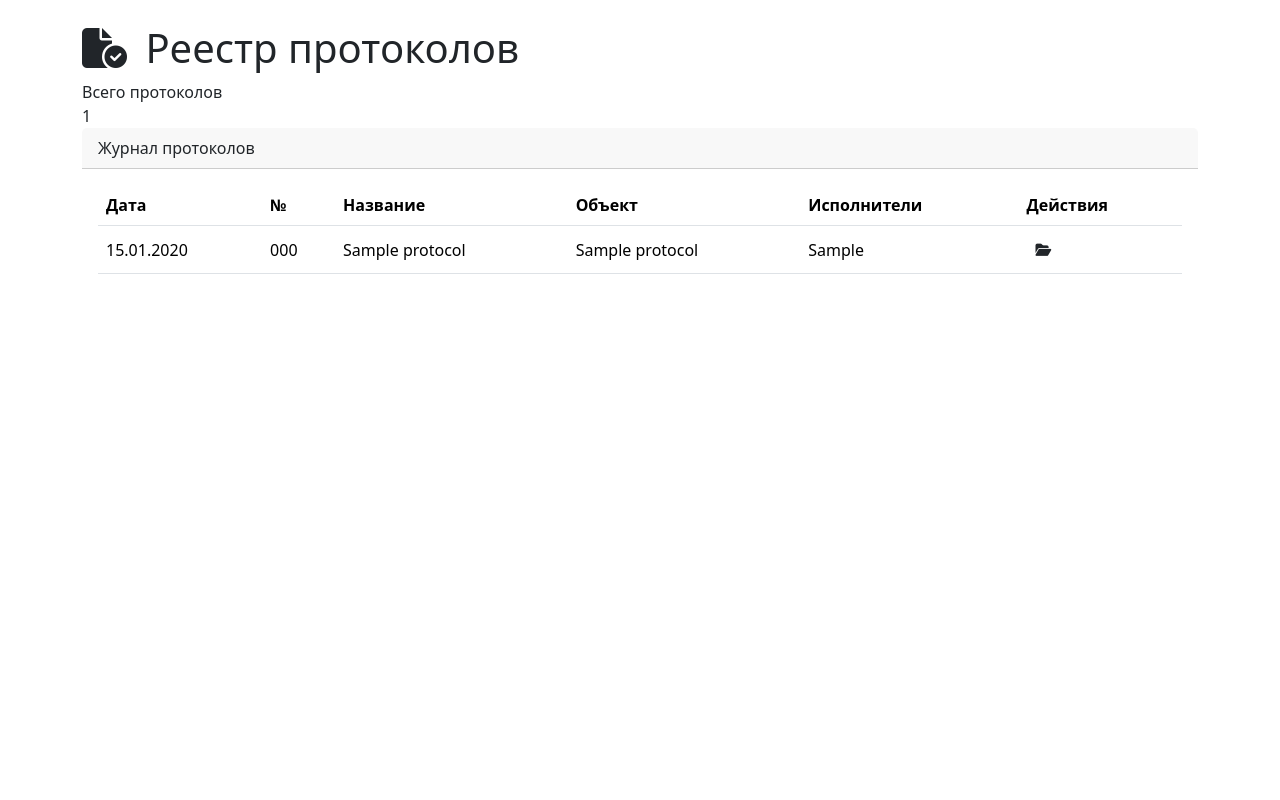
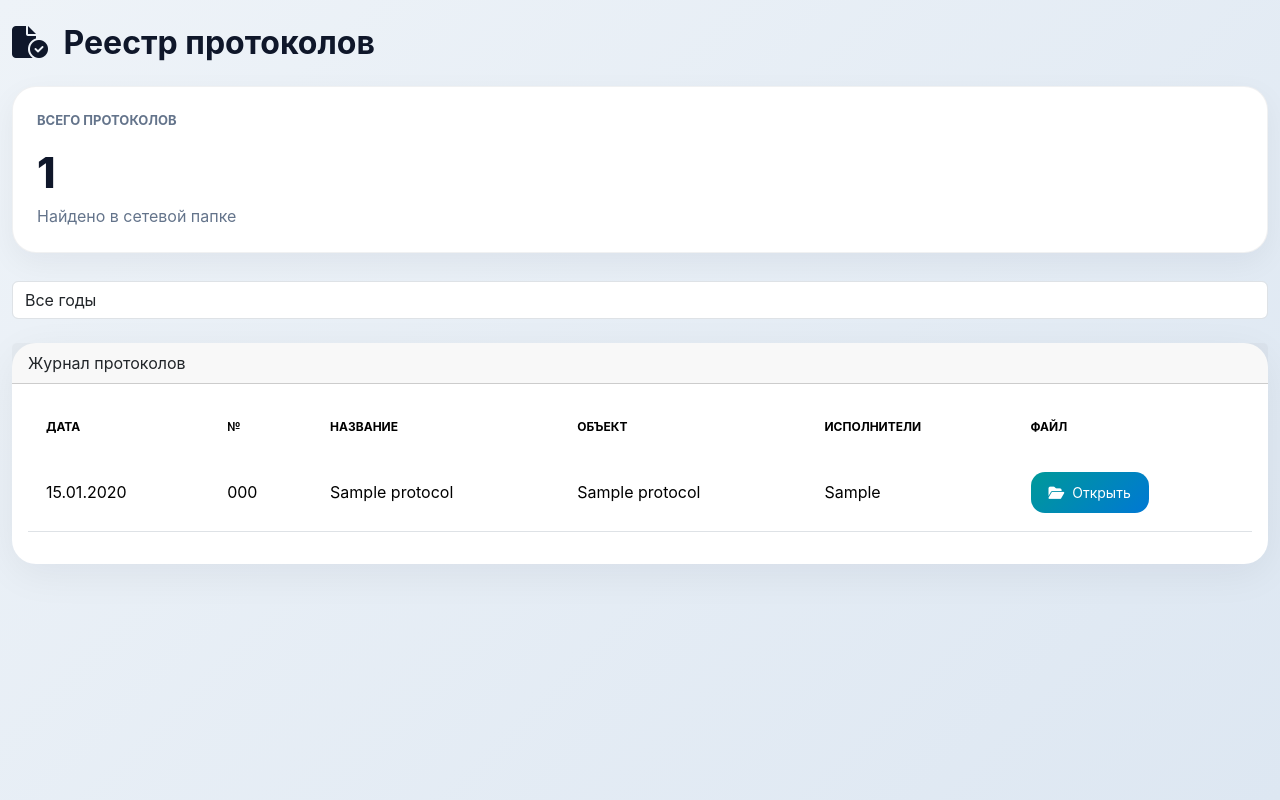
Before and after one commit to alex7r259/electrolab, a Flask app: page / in a window 1280 px wide. Run offline with Flask 3, Linux system fonts and the light colour scheme; tables that the repository leaves empty hold one stand-in row (values such as "Sample post"); some libraries are stand-ins or nearby versions.

Commit message:
Replace base and index templates with DataTables UI and year filter

```diff
--- a/templates/base.html
+++ b/templates/base.html
@@ -4,15 +4,212 @@
 
     <meta charset="utf-8">
 
+    <meta name="viewport"
+          content="width=device-width, initial-scale=1">
+
     <title>Реестр протоколов</title>
 
-    <link href="https://cdn.jsdelivr.net/npm/bootstrap@5.3.3/dist/css/bootstrap.min.css" rel="stylesheet">
+    <link href="https://cdn.jsdelivr.net/npm/bootstrap@5.3.3/dist/css/bootstrap.min.css"
+          rel="stylesheet">
 
-    <link href="https://cdn.datatables.net/1.13.8/css/dataTables.bootstrap5.min.css" rel="stylesheet">
+    <link href="https://cdn.datatables.net/1.13.8/css/dataTables.bootstrap5.min.css"
+          rel="stylesheet">
 
     <link rel="stylesheet"
           href="https://cdnjs.cloudflare.com/ajax/libs/font-awesome/6.5.2/css/all.min.css">
 
+<style>
+
+:root{
+
+    --bg:#eef3f8;
+
+    --panel:#ffffff;
+
+    --line:#d7dee8;
+
+    --text:#0f172a;
+
+    --muted:#64748b;
+
+    --accent:#009999;
+
+    --accent2:#0078d4;
+
+}
+
+body{
+
+    background:linear-gradient(135deg,#eef3f8,#dde7f2);
+
+    color:var(--text);
+
+    font-family:Inter,Segoe UI,sans-serif;
+
+    min-height:100vh;
+
+}
+
+.container{
+
+    max-width:1700px;
+
+}
+
+.page-title{
+
+    font-size:32px;
+
+    font-weight:700;
+
+    margin-bottom:24px;
+
+}
+
+.kpi-grid{
+
+    display:grid;
+
+    grid-template-columns:repeat(auto-fit,minmax(240px,1fr));
+
+    gap:20px;
+
+    margin-bottom:28px;
+
+}
+
+.kpi-card{
+
+    background:white;
+
+    border-radius:24px;
+
+    padding:24px;
+
+    border:1px solid rgba(15,23,42,.06);
+
+    box-shadow:0 10px 30px rgba(15,23,42,.05);
+
+}
+
+.kpi-title{
+
+    font-size:13px;
+
+    text-transform:uppercase;
+
+    color:#64748b;
+
+    margin-bottom:10px;
+
+    font-weight:700;
+
+}
+
+.kpi-value{
+
+    font-size:42px;
+
+    font-weight:800;
+
+}
+
+.kpi-sub{
+
+    color:#64748b;
+
+}
+
+.glass-card{
+
+    background:#ffffff;
+
+    border-radius:24px;
+
+    box-shadow:0 10px 40px rgba(15,23,42,.06);
+
+}
+
+.table-wrapper{
+
+    border-radius:22px;
+
+    overflow:hidden;
+
+}
+
+.table thead{
+
+    background:#f8fafc;
+
+}
+
+.table thead th{
+
+    border:none;
+
+    padding:18px;
+
+    font-size:12px;
+
+    text-transform:uppercase;
+
+}
+
+.table tbody td{
+
+    padding:18px;
+
+    vertical-align:middle;
+
+}
+
+.btn-industrial{
+
+    background:linear-gradient(
+            135deg,
+            #009999,
+            #0078d4
+    );
+
+    border:none;
+
+    border-radius:14px;
+
+    color:white;
+
+    padding:10px 18px;
+
+}
+
+.btn-industrial:hover{
+
+    color:white;
+
+    transform:translateY(-1px);
+
+}
+
+.dataTables_filter input,
+.dataTables_length select{
+
+    border-radius:12px !important;
+
+    border:1px solid #d7dee8 !important;
+
+    min-height:42px;
+
+}
+
+.pagination .page-link{
+
+    border-radius:10px;
+
+    margin:0 3px;
+
+}
+
+</style>
 
 </head>
 
--- a/templates/index.html
+++ b/templates/index.html
@@ -21,6 +21,34 @@
         <div class="kpi-value">
             {{ protocols|length }}
         </div>
+
+        <div class="kpi-sub">
+            Найдено в сетевой папке
+        </div>
+
+    </div>
+
+</div>
+
+<div class="top-toolbar mb-4">
+
+    <div class="d-flex gap-3 flex-wrap">
+
+        <select id="yearFilter" class="form-control">
+
+            <option value="">
+                Все годы
+            </option>
+
+            {% for year in years %}
+
+            <option value="{{ year }}">
+                {{ year }}
+            </option>
+
+            {% endfor %}
+
+        </select>
 
     </div>
 
@@ -53,7 +81,7 @@
 
                 <th>Исполнители</th>
 
-                <th>Действия</th>
+                <th>Файл</th>
 
             </tr>
 
@@ -65,24 +93,34 @@
 
             <tr>
 
-                <td>
+                <td data-order="{{ p.test_date.isoformat() }}">
+
                     {{ p.test_date.strftime('%d.%m.%Y') }}
+
                 </td>
 
                 <td>
+
                     {{ p.protocol_number }}
+
                 </td>
 
                 <td>
+
                     {{ p.protocol_name }}
+
                 </td>
 
                 <td>
+
                     {{ p.object_name }}
+
                 </td>
 
                 <td>
+
                     {{ p.engineers }}
+
                 </td>
 
                 <td>
@@ -91,7 +129,9 @@
                             class="btn btn-industrial btn-sm"
                             onclick="openFile({{ p.id }})">
 
-                        <i class="fa-solid fa-folder-open"></i>
+                        <i class="fa-solid fa-folder-open me-1"></i>
+
+                        Открыть
 
                     </button>
 
@@ -113,15 +153,33 @@
 
 $(function () {
 
-    $('#protocolsTable').DataTable({
+    const table = $('#protocolsTable').DataTable({
 
         pageLength: 50,
 
         order: [[0, 'desc']],
 
+        responsive: true,
+
         language: {
 
             url: 'https://cdn.datatables.net/plug-ins/1.13.8/i18n/ru.json'
+
+        }
+
+    });
+
+    $('#yearFilter').on('change', function () {
+
+        const year = $(this).val();
+
+        if (year) {
+
+            table.column(0).search(year).draw();
+
+        } else {
+
+            table.column(0).search('').draw();
 
         }
 
```
